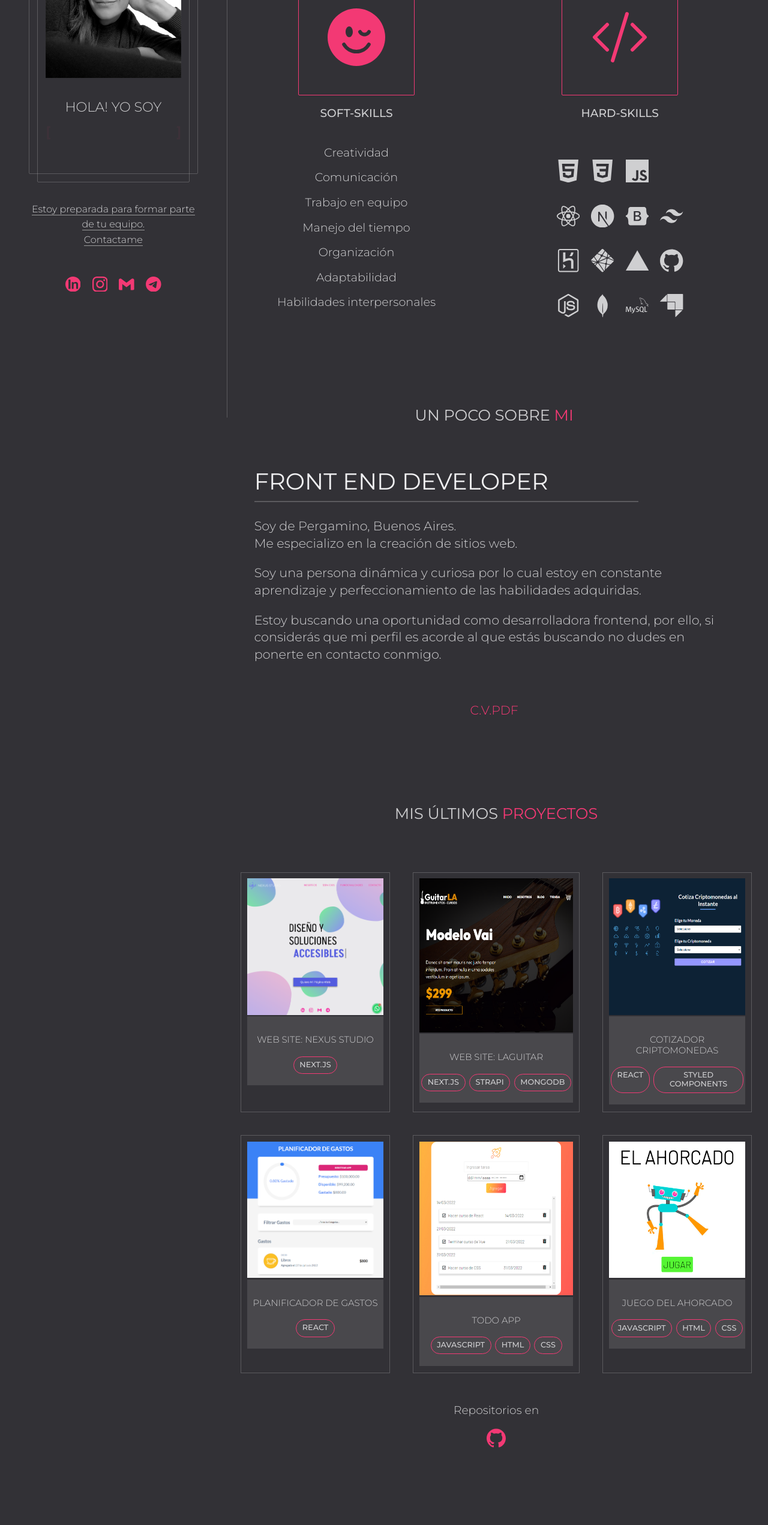
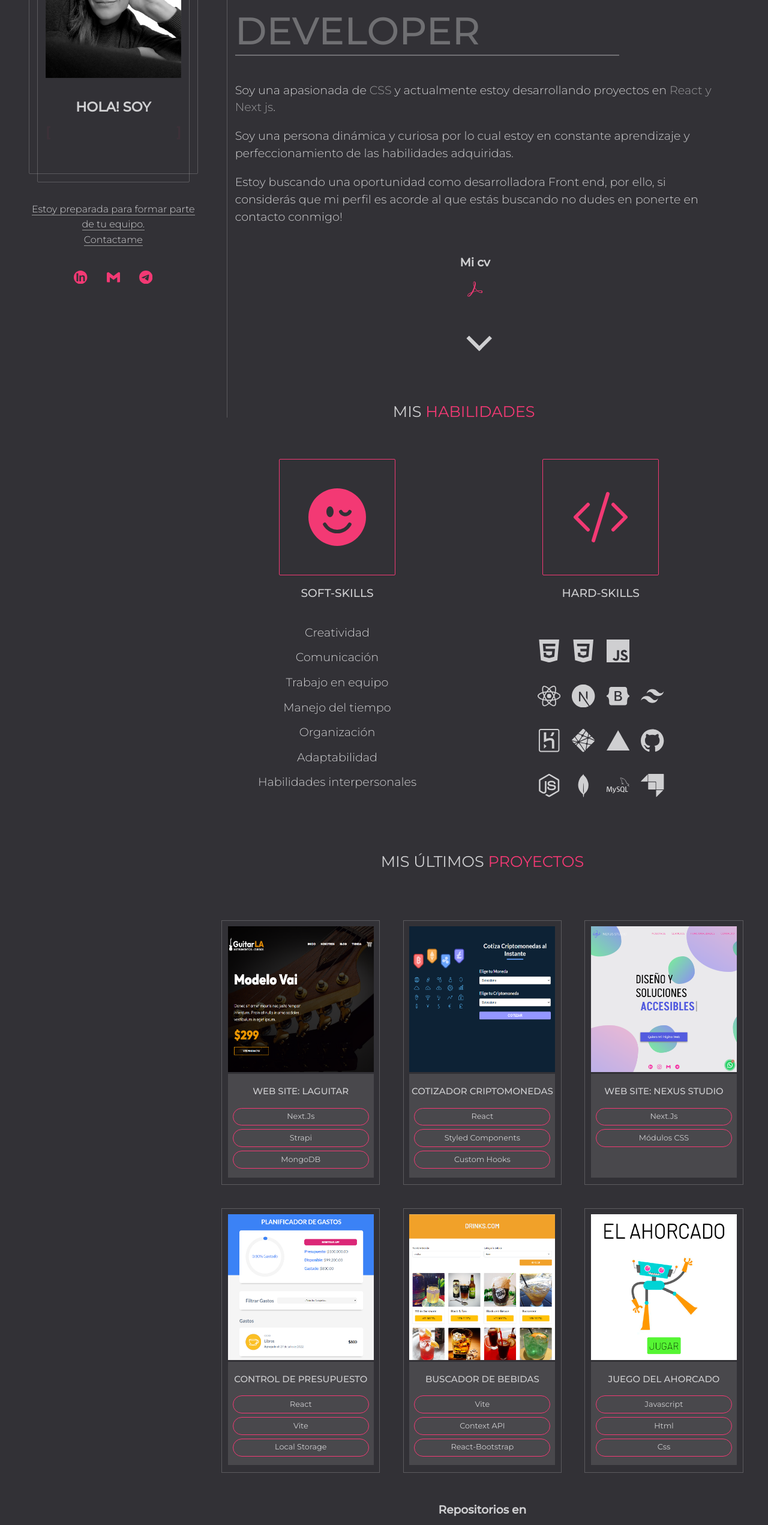
Before and after one commit to EUGEArg/portfolio-next, a Next.js app: page / in a window 1280 px wide. Shown: the part 200-2742 px from the top of the page at 60% size. Built offline with nearby package versions, Linux system fonts and the light colour scheme.

Commit message:
modificaciones css

```diff
--- a/components/Card.js
+++ b/components/Card.js
@@ -8,20 +8,6 @@ const Card = () => {
     return (
         <div className={styles.container}>
             <div className={styles.contain}>
-                <div className={styles.card}>
-                    <Link href='https://nexusstudio.up.railway.app/' >
-                        <a target='_blank'>
-                            <Image width={270} height={270}  priority src="/projects/nexus.png" alt="Juego del Ahorcado" />
-                            <div className={styles.text}>
-                                <h3>Web Site: NEXUS STUDIO</h3>
-                                <div className={styles.lenguaje}>
-                                    <p>Next.js</p>
-                                </div>
-
-                            </div>
-                        </a>
-                    </Link>
-                </div>
                 <div className={styles.card}>
                     <Link href='https://guitarla-next-699ceyhp5-eugearg.vercel.app/'>
                         <a target='_blank'>
@@ -46,7 +32,23 @@ const Card = () => {
                                 <div className={styles.lenguaje}>
                                     <p>React</p>
                                     <p>Styled Components</p>
+                                    <p>Custom Hooks</p>
                                 </div>
+                            </div>
+                        </a>
+                    </Link>
+                </div>
+                <div className={styles.card}>
+                    <Link href='https://nexusstudio.up.railway.app/' >
+                        <a target='_blank'>
+                            <Image width={270} height={270}  priority src="/projects/nexus.png" alt="Juego del Ahorcado" />
+                            <div className={styles.text}>
+                                <h3>Web Site: NEXUS STUDIO</h3>
+                                <div className={styles.lenguaje}>
+                                    <p>Next.js</p>
+                                    <p>Módulos CSS</p>
+                                </div>
+
                             </div>
                         </a>
                     </Link>
@@ -56,24 +58,26 @@ const Card = () => {
                         <a target='_blank'>
                             <Image width={270} height={270}  priority src="/projects/gastos.png" alt="Controlador de Gastos" />
                             <div className={styles.text}>
-                                <h3>Planificador de Gastos</h3>
+                                <h3>Control de Presupuesto</h3>
                                 <div  className={styles.lenguaje}>
                                     <p>React</p>
+                                    <p>Vite</p>
+                                    <p>Local Storage</p>
                                 </div>
                             </div>
                         </a>
                     </Link>
                 </div>
                 <div className={styles.card}>
-                    <Link href='https://eugearg.github.io/to-do-tasks/' >
+                    <Link href='https://delicate-axolotl-d89e72.netlify.app/' >
                         <a target='_blank'>
-                            <Image width={270} height={270}  priority src="/projects/todoapp.jpg" alt="Juego del Ahorcado" />
+                            <Image width={270} height={270}  priority src="/projects/drinks.png" alt="Juego del Ahorcado" />
                             <div className={styles.text}>
-                                <h3>TODO app</h3>
+                                <h3>Buscador de bebidas</h3>
                                 <div className={styles.lenguaje}>
-                                    <p>Javascript</p>
-                                    <p>html</p>
-                                    <p>css</p>
+                                    <p>Vite</p>
+                                    <p>Context API</p>
+                                    <p>React-Bootstrap</p>
                                 </div>
                             </div>
                         </a>
--- a/components/Header.js
+++ b/components/Header.js
@@ -6,10 +6,10 @@ import { useTypewriter} from 'react-simple-typewriter'
 
 const Header = () => {
 
-	const fontStyles = {
-		fontSize: '1.6rem',
-		margin: '.6rem',
-	}
+	// const fontStyles = {
+	// 	fontSize: '1.6rem',
+	// 	margin: '.6rem',
+	// }
 
 	const { text } = useTypewriter({
 		words: ['eugenia', 'front end developer'],
@@ -26,7 +26,7 @@ const Header = () => {
 				<Image  src="/img/img-welcome.jpg" alt="Imagen" width={320} height={320} priority />
 				</a>
 				<div className={styles.text}>
-					<h3>Hola! Yo soy</h3>
+					<h3>Hola! Soy</h3>
 					<p className={styles.typewriter}>
 						<span className={styles.typewriterSpan}> {text} </span>
 					</p>
@@ -41,22 +41,17 @@ const Header = () => {
 				<div className={styles.links}>
 					<Link href="https://www.linkedin.com/in/eugenia-rivarossa/">
 						<a target='_blank'>
-							<SiLogmein style={fontStyles} />
-						</a>
-					</Link>
-					<Link href="https://www.instagram.com/nexus_studio.ok/">
-						<a target='_blank'>
-							<SiInstagram style={fontStyles} />
+							<SiLogmein />
 						</a>
 					</Link>
 					<Link href="mailto:eugeniarivarossa@gmail.com">
 						<a target='_blank'>
-							<SiGmail style={fontStyles} />
+							<SiGmail />
 						</a>
 					</Link>
 					<Link href="https://t.me/eugeArg">
 						<a target='_blank'>
-							<SiTelegram style={fontStyles} />
+							<SiTelegram  />
 						</a>
 					</Link>
 				</div>
--- a/components/Informacion.js
+++ b/components/Informacion.js
@@ -1,25 +1,34 @@
 import Link from 'next/link'
 import styles from '../styles/Informacion.module.css'
+import { SiAdobeacrobatreader } from "react-icons/si"
+
 const Informacion = () => {
+    const fontStyles = {
+        fontSize: '1.6rem',
+        margin: '.6rem',
+    }
     return (
-        <main className={styles.about}  id='sobremi'>
+        <main className={styles.about} id='sobremi'>
             <div className={styles.container}>
                 <div className={styles.info}>
-                <h2 className='title'>un poco sobre <span>mi</span></h2>
+                    {/* <h2 className='title'>un poco sobre <span>mi</span></h2> */}
                     <h1 className={styles.title}>front end developer</h1>
-                <p>Soy de Pergamino, Buenos Aires. <br/>Me especializo en la creación de sitios web.</p>
+                    <p>Soy una apasionada de <span>CSS</span> y actualmente estoy desarrollando proyectos en <span>React y Next js</span>.</p>
                     <p>Soy una persona dinámica y curiosa por lo cual estoy en constante aprendizaje y perfeccionamiento de las habilidades adquiridas.</p>
-                <p>Estoy buscando una oportunidad como desarrolladora frontend, por ello, si considerás que mi perfil es acorde al que estás buscando no dudes en ponerte en contacto conmigo.</p>
-
+                    <p>Estoy buscando una oportunidad como desarrolladora Front end, por ello, si considerás que mi perfil es acorde al que estás buscando no dudes en ponerte en contacto conmigo!</p>
+                    <div className={styles.pdf}>
+                        <h3>Mi cv</h3>
                         <Link href='/pdf/C.V Maria Eugenia Rivarossa.pdf'>
                             <a target='_blank'>
-                        <h3>C.V.pdf</h3>
+                                <SiAdobeacrobatreader style={fontStyles} />
                             </a>
                         </Link>
                     </div>
-
                 </div>
-
+            </div>
+            <div>
+                <a href="#skills"><div className={styles.arrow}></div></a>
+            </div>
         </main>
     );
 }
--- a/components/Projects.js
+++ b/components/Projects.js
@@ -1,14 +1,13 @@
 import styles from '../styles/Projects.module.css'
 import Link from 'next/link'
 import Card from './Card'
-
 import { SiGithub } from "react-icons/si"
 
 const Projects = () => {
 
 	const fontStyles = {
-		fontSize: '2rem',
-		margin: '0 1.2rem'
+		fontSize: '1.6rem',
+		margin: '.6rem',
 	}
 	return (
 
--- a/pages/index.js
+++ b/pages/index.js
@@ -10,13 +10,11 @@ import Formulario from '../components/Formulario'
 export default function Home() {
 	return (
 		<>
-			<Layout>
-				{/* <Navegacion /> */}
-			</Layout>
+			<Layout/>
 			<Header />
 			<main>
+				<Informacion />
 				<Skill />
-				<Informacion />
 				<Projects />
 				<Formulario />
 			</main>
--- a/styles/Card.module.css
+++ b/styles/Card.module.css
@@ -5,13 +5,13 @@
 
 @media (max-width: 1040px) {
     .contain {
-        grid-template-columns: repeat(2, 1fr);
+        grid-template-columns: repeat(2,1fr);
     }
 }
 
 @media(max-width: 768px) {
     .contain {
-        grid-template-columns: repeat(1, 1fr);
+        grid-template-columns: repeat(1,1fr);
     }
 }
 
@@ -19,29 +19,54 @@
     margin: 1.2rem;
     border: 1px solid rgba(255,255,255,.2);
     padding: .6rem;
+    transition: 0.4s ease-out;
+}
+
+.card:hover{
+    transform: translateY(20px);
 }
 
 .text{
     color: var(--blanco);
     background: var(--background-card);
-    padding: 1rem 0;
+    padding: .4rem 0;
     position: relative;
     bottom: 2px;
     font-size: .8rem;
     text-align: center;
+    min-height: 160px;
+}
+
+@media(max-width: 768px){
+    .text {
+        padding: 1rem 3rem;
+    }
+}
+
+.text h3 {
+    font-weight: 500;
 }
 
 .lenguaje {
     display: flex;
+    flex-direction: column;
+    flex-wrap: wrap;
     justify-content: center;
 }
 
 .lenguaje p {
     padding: 0 .2rem;
     border: 1px solid var(--secundario);
-    margin: .2rem;
+    margin: .2rem .5rem;
     padding: .4rem .6rem;
     border-radius: 20px;
     font-size: .8rem;
+    font-weight: 400;
+    text-transform: capitalize;
+}
 
+@media(max-width: 768px){
+    .lenguaje p {
+        margin: .2rem 0rem;
+    }
 }
--- a/styles/Header.module.css
+++ b/styles/Header.module.css
@@ -149,6 +149,13 @@ margin: 0;
 
 .links a {
     color: var(--secundario);
+    font-size: 1.4rem;
+    margin: 1rem;
+}
+
+.links a:hover{
+    opacity: 0.8;
+
 }
 
 
--- a/styles/Informacion.module.css
+++ b/styles/Informacion.module.css
@@ -2,12 +2,12 @@
 	display: flex;
 	justify-content: right;
     align-items: center;
-    height: 90vh;
+    height: 100vh;
 }
 
 @media (max-width: 1040px){
     .about {
-        height: 60vh;
+        height: 90vh;
         margin: 4rem auto;
         width: 100%;
     }
@@ -37,14 +37,44 @@
     }
 }
 
+.pdf h3 {
+    font-size: 1.2rem;
+}
+
+.pdf a {
+    margin: 0 auto;
+    width: 100%;
+    height: 60px;
+    max-width:60px;
+    background-color: transparent;
+    border-radius: 100%;
+    display: flex;
+    justify-content: center;
+    align-items: center;
+    color: var(--secundario);
+    transition: all 0.6s ease;
+    background-position: 0px;
+    background-size: 200px;
+}
+
+.pdf a:hover{
+    color:var(--blanco);
+    background-color: var(--secundario);
+    opacity: 1;
+}
+
 .title{
     text-transform: uppercase;
-    font-size: 2.4rem;
-    border-bottom: rgba(255,255,255,.2) .15rem solid;
+    font-size: 4rem;
+    border-bottom: rgba(255,255,255,.3) .15rem solid;
     width: 80%;
-    line-height: 4rem ;
-    color: #f0f0f2;
-    font-weight: 400;
+    line-height: 5rem ;
+    color: rgba(255,255,255,.3);
+    font-weight: 500;
+}
+
+.title:hover{
+    opacity: 0.7;
 }
 
 @media(max-width: 768px) {
@@ -55,9 +85,13 @@
 }
 
 .info {
-    font-size: 1.3rem;
+    font-size: 1.2rem;
     max-width: 800px;
     line-height: 1.8rem;
+}
+
+.info span{
+    color: rgba(255,255,255,.5);
 }
 
 @media(max-width: 768px) {
@@ -67,7 +101,68 @@
 }
 
 .info h3 {
+    text-transform: none;
     text-align: center;
-    margin: 4rem;
-    color: var(--secundario);
+    margin: 3rem 0.2rem 0rem;
+    color: var(--blanco);
 }
+
+div.arrow {
+    display: block;
+    width: 3vmin;
+    height: 3vmin;
+    box-sizing: border-box;
+    position: absolute;
+    left: 61.8%;
+    top: 94%;
+    transform: rotate(-225deg);
+}
+
+div.arrow::before {
+    content: "";
+    width: 100%;
+    height: 100%;
+    border-width: 0.8vmin 0.8vmin 0 0;
+    border-style: solid;
+    border-color: var(--blanco);
+    transition: 0.2s ease;
+    display: block;
+    transform-origin: 100% 0;
+}
+
+div.arrow:after {
+    content: "";
+    float: left;
+    position: relative;
+    top: -100%;
+    width: 100%;
+    height: 100%;
+    border-width: 0 0.8vmin 0 0;
+    border-style: solid;
+    border-color: var(--blanco);
+    transform-origin: 100% 0;
+    transition: 0.2s ease;
+}
+
+div.arrow:hover::after {
+    transform: rotate(45deg);
+    border-color: var(--secundario);
+    height: 120%;
+}
+
+div.arrow:hover::before {
+    border-color: var(--secundario);
+    transform: scale(0.8);
+}
+
+@media(max-width: 768px) {
+    div.arrow {
+        display: none;
+    }
+}
+
+@media (max-width: 1040px) {
+    div.arrow{
+        display: none;
+    }
+}
--- a/styles/Projects.module.css
+++ b/styles/Projects.module.css
@@ -20,7 +20,7 @@
 }
 
 .contain {
-    padding-right: 4.5%;
+    padding-right: 2.8%;
     margin: 0 50px;
 }
 
@@ -32,7 +32,7 @@
 
 @media(max-width: 768px) {
     .contain {
-        padding:0 2rem 2rem;
+        padding: 0 2rem 2rem;
     }
 }
 
@@ -42,5 +42,22 @@
 }
 
 .content a {
-    color: var(--secundario)
+    margin: 0 auto;
+    width: 100%;
+    height: 60px;
+    max-width:60px;
+    background-color: transparent;
+    border-radius: 100%;
+    display: flex;
+    justify-content: center;
+    align-items: center;
+    color: var(--secundario);
+    transition: all 0.6s ease;
+    background-position: 0px;
+    background-size: 200px;}
+
+.content a:hover{
+    color:var(--blanco);
+    background-color: var(--secundario);
+    opacity: 1;
 }
--- a/styles/globals.css
+++ b/styles/globals.css
@@ -10,7 +10,7 @@
 
 main {
 	width: 90%;
-	margin-left: 166px;
+	margin-left: 150px;
     margin-right: 20px;
 	box-sizing: border-box;
 }
@@ -38,7 +38,6 @@ body {
 	font-weight: 300;
 	background-color: var(--background);
 	color: var(--blanco);
-	/* scroll-behavior: smooth; */
 	overflow-x: hidden;
 }
 
@@ -76,6 +75,7 @@ img {
 	max-width: 100%;
 }
 
-h1,h2,h3 {
-	font-weight: 300;
+
+nav a:hover{
+	color: var(--secundario);
 }
```
Also changed, not shown: styles/Skill.module.css (+4 -6 lines), public/projects/drinks.png (added). Lines whose indentation alone changed are shown as unchanged.
